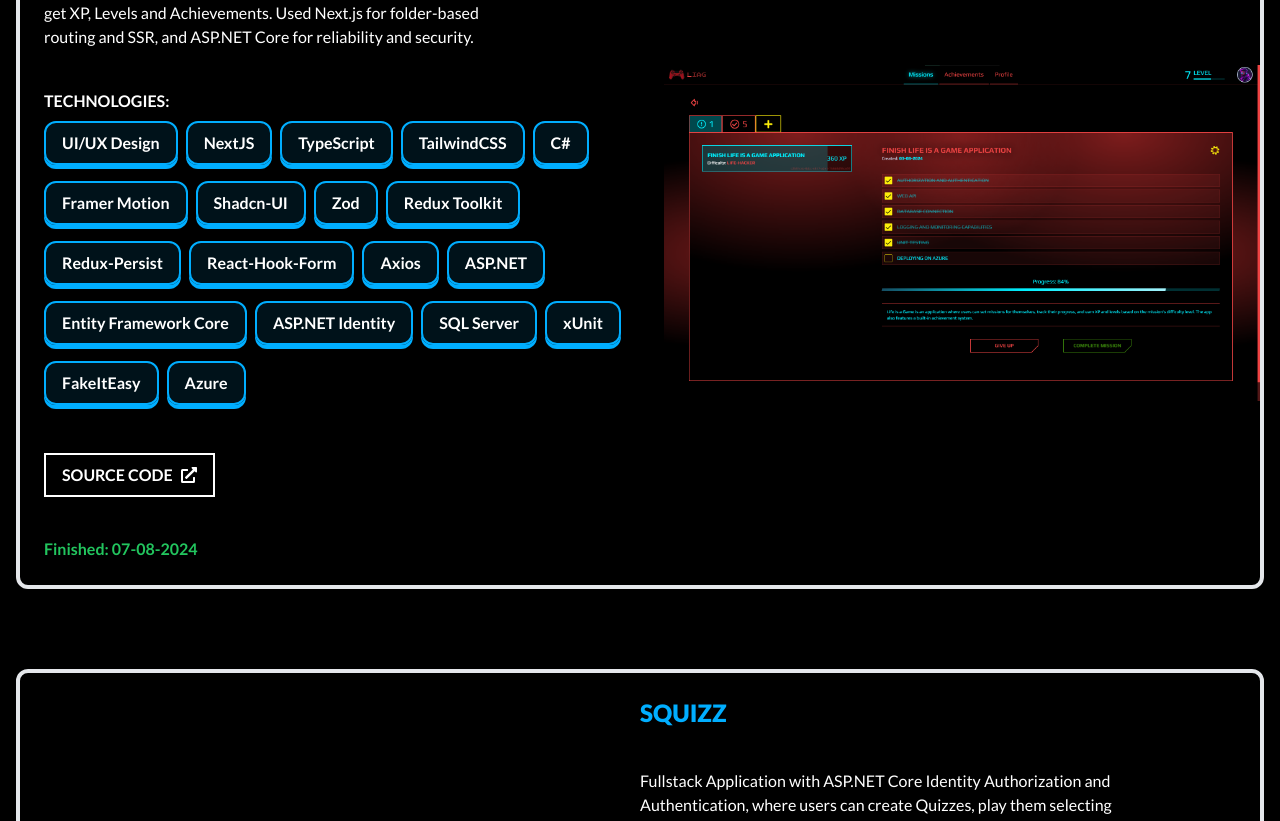
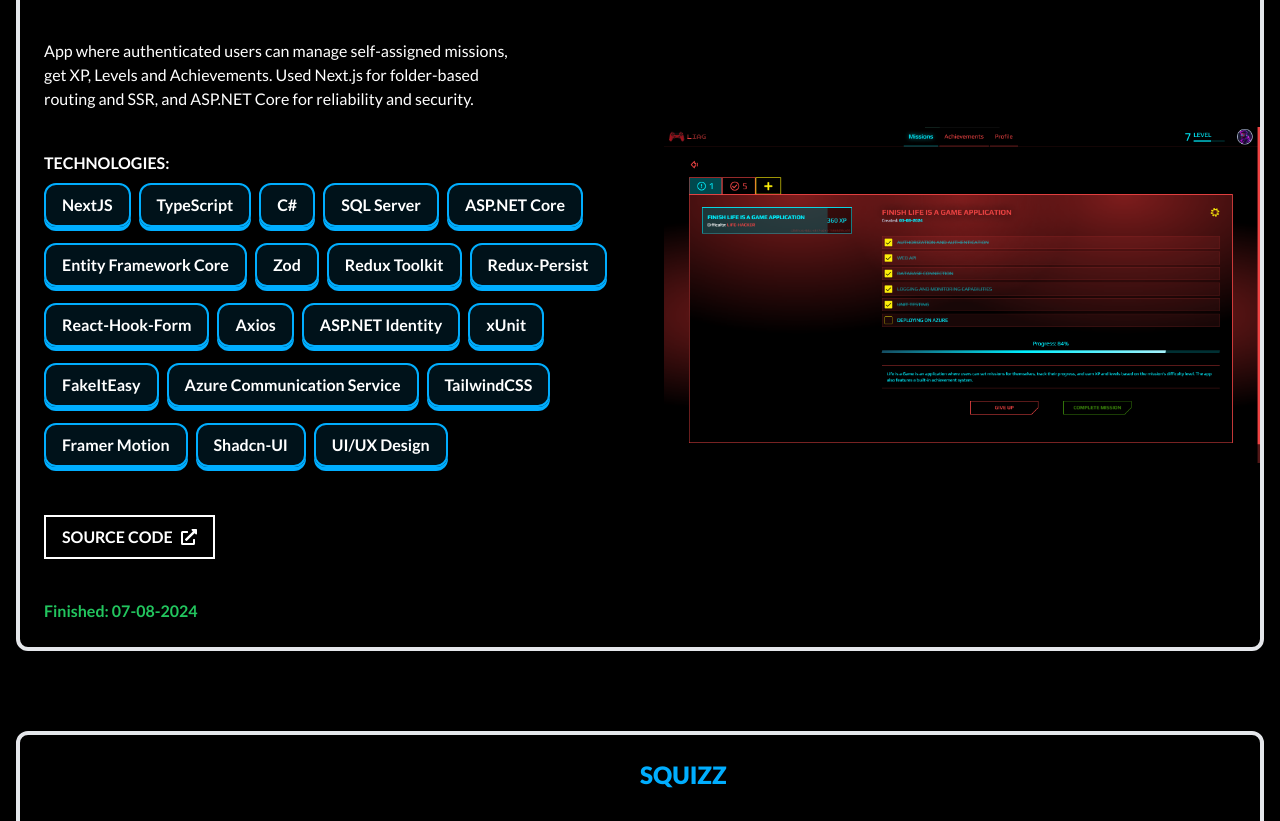
Before and after one commit to BBualdo/Portfolio.BBualdo, a Next.js app: page / in a window 1280 px wide. Shown: the part 2887-3708 px from the top of the page. Built offline with nearby package versions, Linux system fonts and the light colour scheme; a web font is replaced by a local one.

Commit message:
Added a lot of missing projects and introduced Blazor and Azure to filterable skills

```diff
--- a/src/components/Projects/Projects.tsx
+++ b/src/components/Projects/Projects.tsx
@@ -21,7 +21,8 @@ export default function Projects() {
     const relatedTechnologies: { [key: string]: string[] } = {
       "React": ["React", "NextJS"],
       "C#": ["C#", "ASP.NET", "ASP.NET MVC", "ASP.NET Core", ".NET"],
-      "SQL": ["SQL", "SQL Server", "PostgreSQL", "ADO.NET", "Entity Framework Core", "SQLite"]
+      "SQL": ["SQL", "SQL Server", "PostgreSQL", "ADO.NET", "Entity Framework Core", "SQLite", "Dapper"],
+      "Azure": ["Azure", "Azure Functions", "Azure Communication Service"]
     };
 
     return projects.filter(project => currentFilters.every(filter => {
--- a/src/components/Projects/ProjectsFilter.tsx
+++ b/src/components/Projects/ProjectsFilter.tsx
@@ -35,10 +35,10 @@ const ProjectsFilter = ({ currentFilters, setCurrentFilters }: ProjectsFilterPro
       </button>
       <button
         onClick={() => setCurrentFilters([])}
-        className={`${currentFilters.length === 0 ? 'bg-viceCyan/50' : ''} flex items-center gap-2 rounded-xl border-2 border-viceCyan pointer bg-viceCyan/10 px-6 py-3 font-bold text-white shadow-[0_4px_0] shadow-viceCyan transition-all duration-200`}>
+        className={`${currentFilters.length === 0 ? 'bg-viceCyan/50' : ''} flex items-center justify-center gap-2 rounded-xl border-2 border-viceCyan pointer bg-viceCyan/10 px-6 py-3 font-bold text-white shadow-[0_4px_0] shadow-viceCyan transition-all duration-200`}>
         <BsStack className="text-2xl text-viceCyan" /> All
       </button>
-      {skills.filter(s => s.filterable).map(skill => (
+      {skills.filter(s => s.filterable).sort((a, b) => a.filterOrder! - b.filterOrder!).map(skill => (
         <button key={skill.id}
                 className="flex items-center justify-center gap-2 rounded-xl border-2 pointer px-4 py-2 font-bold text-white transition-all duration-200"
                 style={{ boxShadow: `0 4px 0 ${skill.color}`, borderColor: skill.color, backgroundColor: currentFilters.includes(skill.name) ? `rgba(${hexToRgb(skill.color)}, 0.5)` : '' }}
--- a/src/constants/projects.ts
+++ b/src/constants/projects.ts
@@ -16,16 +16,16 @@ export const projects: ProjectType[] = [
   {
     id: 1,
     type: "web",
-    name: "ClassCarsLLC",
+    name: "ClassCars LLC",
     description:
       "A website created for a client specializing in importing cars from Dubai. The site includes several subpages with separate functionalities such as FAQ Accordion, Image Slider, Contact Form, etc.",
     technologies: [
-      "UI/UX Design",
       "NextJS",
       "TypeScript",
       "TailwindCSS",
       "Framer Motion",
       "MUI",
+      "UI/UX Design",
     ],
     finishDate: "09-12-2023 (in progress)",
     image: {
@@ -35,7 +35,7 @@ export const projects: ProjectType[] = [
     },
     linkToRepo: "https://github.com/BBualdo/class-cars-llc",
     linkToLive: "https://classcarsllc.com",
-    slug: "/overview/classcarsllc",
+    slug: "/classcarsllc",
     highlighted: true
   },
   {
@@ -45,25 +45,25 @@ export const projects: ProjectType[] = [
     description:
       "App where authenticated users can manage self-assigned missions, get XP, Levels and Achievements. Used Next.js for folder-based routing and SSR, and ASP.NET Core for reliability and security.",
     technologies: [
-      "UI/UX Design",
       "NextJS",
       "TypeScript",
-      "TailwindCSS",
       "C#",
-      "Framer Motion",
-      "Shadcn-UI",
+      "SQL Server",
+      "ASP.NET Core",
+      "Entity Framework Core",
       "Zod",
       "Redux Toolkit",
       "Redux-Persist",
       "React-Hook-Form",
       "Axios",
-      "ASP.NET",
-      "Entity Framework Core",
       "ASP.NET Identity",
-      "SQL Server",
       "xUnit",
       "FakeItEasy",
-      "Azure"
+      "Azure Communication Service",
+      "TailwindCSS",
+      "Framer Motion",
+      "Shadcn-UI",
+      "UI/UX Design",
     ],
     finishDate: "07-08-2024",
     image: {
@@ -72,7 +72,7 @@ export const projects: ProjectType[] = [
       mobile: "/screenshots/liag/mobile.png",
     },
     linkToRepo: "https://github.com/BBualdo/Life-is-a-Game",
-    slug: "/overview/liag",
+    slug: "/liag",
     highlighted: true
   },
   {
@@ -82,19 +82,20 @@ export const projects: ProjectType[] = [
     description:
       "Fullstack Application with ASP.NET Core Identity Authorization and Authentication, where users can create Quizzes, play them selecting difficulty level which affects time for answer and track score in Leaderboard. It was a part of C# Academy Roadmap, but I extended it with own features.",
     technologies: [
-      "UI/UX Design",
+
       "Angular",
       "TypeScript",
       "Mobile First",
       "C#",
+      "PostgreSQL",
+      "Entity Framework Core",
       "ASP.NET Identity",
-      "ILogger",
-      "Entity Framework Core",
-      "PostgreSQL",
+      "Logging",
       "Web API",
       "Swagger",
       "TailwindCSS",
-      "Angular Material"
+      "Angular Material",
+      "UI/UX Design",
     ],
     finishDate: "30-05-2024",
     image: {
@@ -103,7 +104,7 @@ export const projects: ProjectType[] = [
       mobile: "",
     },
     linkToRepo: "https://github.com/BBualdo/QuizGame",
-    slug: "/overview/quiz-game",
+    slug: "/quiz-game",
     highlighted: true
   },
   {
@@ -113,11 +114,11 @@ export const projects: ProjectType[] = [
     description:
       "A simple landing page created for a client who runs a company that helps other businesses increase their revenue. Website has Cookiebot and Calendly extensions embedded.",
     technologies: [
-      "UI/UX Design",
       "Astro",
       "TypeScript",
       "TailwindCSS",
       "Framer Motion",
+      "UI/UX Design",
     ],
     finishDate: "06-03-2024",
     image: {
@@ -127,7 +128,7 @@ export const projects: ProjectType[] = [
     },
     linkToRepo: "https://github.com/BBualdo/salegency.co",
     linkToLive: "https://salegency.co",
-    slug: "/overview/salegency",
+    slug: "/salegency",
     highlighted: true
   },
   {
@@ -135,15 +136,14 @@ export const projects: ProjectType[] = [
     type: "console",
     name: "Shifts Logger",
     description:
-      "Simple CRUD Console Application where user can manage employees shifts. It was a part of C# Academy Roadmap.",
+      "Entity Framework Core and SQL Server app which connects to Web API to CRUD employee shifts time.",
     technologies: [
       "C#",
+      "SQL Server",
       "Entity Framework Core",
-      "SQL Server",
       "Web API",
       "Swagger",
       "Spectre Console",
-      "CRUD",
     ],
     finishDate: "20-04-2024",
     image: {
@@ -151,8 +151,296 @@ export const projects: ProjectType[] = [
       desktop: "",
       mobile: "",
     },
-    linkToRepo: "https://github.com/BBualdo/ShiftsLogger.BBualdo",
-    slug: "/overview/shifts-logger",
+    linkToRepo: "https://github.com/BBualdo/ShiftsLogger",
+    slug: "/shifts-logger",
     highlighted: true
   },
+  {
+    id: 6,
+    type: "console",
+    name: "Math Game",
+    description:
+      "Simple Console Math Game where user selects which operations he wants to be asked about and has to answer them.",
+    technologies: ["C#"],
+    finishDate: "06-04-2024",
+    image: {
+      console: "",
+      desktop: "",
+      mobile: "",
+    },
+    linkToRepo: "https://github.com/BBualdo/MathGame",
+    slug: "/math-game",
+  },
+  {
+    id: 7,
+    type: "console",
+    name: "Calculator",
+    description:
+      "Simple C# Console calculator.",
+    technologies: ["C#"],
+    finishDate: "07-04-2024",
+    image: {
+      console: "",
+      desktop: "",
+      mobile: "",
+    },
+    linkToRepo: "https://github.com/BBualdo/Calculator",
+    slug: "/calculator",
+  },
+  {
+    id: 8,
+    type: "console",
+    name: "Habit Logger",
+    description:
+      "CRUD App connected to SQLite where user can create own habits and track them.",
+    technologies: ["C#", "ADO.NET", "SQLite"],
+    finishDate: "11-04-2024",
+    image: {
+      console: "",
+      desktop: "",
+      mobile: "",
+    },
+    linkToRepo: "https://github.com/BBualdo/HabitLogger",
+    slug: "/habit-logger",
+  },
+  {
+    id: 9,
+    type: "console",
+    name: "Coding Tracker",
+    description:
+      "CRUD app that let's user track his coding time, set goals and get summary reports for specified period.",
+    technologies: ["C#", "SQLite", "Dapper", "Spectre Console"],
+    finishDate: "13-04-2024",
+    image: {
+      console: "",
+      desktop: "",
+      mobile: "",
+    },
+    linkToRepo: "https://github.com/BBualdo/CodingTracker",
+    slug: "/coding-tracker",
+  },
+  {
+    id: 10,
+    type: "console",
+    name: "Flashcards",
+    description:
+      "CRUD App where user can create stacks of flashcards and perform score based study sessions.",
+    technologies: ["C#", "SQL Server", "Dapper", "Spectre Console"],
+    finishDate: "16-04-2024",
+    image: {
+      console: "",
+      desktop: "",
+      mobile: "",
+    },
+    linkToRepo: "https://github.com/BBualdo/Flashcards",
+    slug: "/flashcards",
+  },
+  {
+    id: 11,
+    type: "console",
+    name: "Drinks Info",
+    description:
+      "Simple App which calls CocktailDB API and lets user get info about drink filtered by categories.",
+    technologies: ["C#", "Spectre Console", "CocktailDB API"],
+    finishDate: "17-04-2024",
+    image: {
+      console: "",
+      desktop: "",
+      mobile: "",
+    },
+    linkToRepo: "https://github.com/BBualdo/DrinksInfo",
+    slug: "/drinks-info",
+  },
+  {
+    id: 12,
+    type: "console",
+    name: "Phone Book",
+    description:
+      "Console App where user can create contacts and add them to groups. All operations supports CRUD with Entity Framework Core and SQL Server.",
+    technologies: ["C#", "SQL Server", "Entity Framework Core", "Spectre Console"],
+    finishDate: "18-04-2024",
+    image: {
+      console: "",
+      desktop: "",
+      mobile: "",
+    },
+    linkToRepo: "https://github.com/BBualdo/PhoneBook",
+    slug: "/phonebook",
+  },
+  {
+    id: 13,
+    type: "console",
+    name: "Exercise Tracker",
+    description:
+      "Entity Framework Core with SQL Server CRUD App that let's user track their exercise time. Purpose of this challenge was to use Repository Pattern.",
+    technologies: ["C#", "SQL Server", "Entity Framework Core", "ASP.NET", "Web API", "Swagger", "Spectre Console"],
+    finishDate: "21-04-2024",
+    image: {
+      console: "",
+      desktop: "",
+      mobile: "",
+    },
+    linkToRepo: "https://github.com/BBualdo/ExerciseTracker",
+    slug: "/exercise-tracker",
+  },
+  {
+    id: 14,
+    type: "console",
+    name: "Sport Results Notifier",
+    description:
+      "Simple Script that scraps NBA games results and sends it via email to user every day.",
+    technologies: ["C#", "Html Agility Pack", "SMTP"],
+    finishDate: "23-04-2024",
+    image: {
+      console: "",
+      desktop: "",
+      mobile: "",
+    },
+    linkToRepo: "https://github.com/BBualdo/SportsResultsNotifier",
+    slug: "/sport-results-notifier",
+  },
+  {
+    id: 15,
+    type: "console",
+    name: "Excel Reader",
+    description:
+      "Application which reads people data from Excel and saves it to SQL Server database.",
+    technologies: ["C#", "SQL Server", "Entity Framework Core", "EPPlus", "Spectre Console"],
+    finishDate: "23-04-2024",
+    image: {
+      console: "",
+      desktop: "",
+      mobile: "",
+    },
+    linkToRepo: "https://github.com/BBualdo/ExcelReader",
+    slug: "/excel-reader",
+  },
+  {
+    id: 16,
+    type: "web",
+    name: "No Smoking",
+    description:
+      "",
+    technologies: ["Angular", "TypeScript", "C#", "PostgreSQL", "Entity Framework Core", "ASP.NET", "Web API"],
+    finishDate: "10-05-2024",
+    image: {
+      console: "",
+      desktop: "",
+      mobile: "",
+    },
+    linkToRepo: "https://github.com/BBualdo/NoSmoking",
+    slug: "/no-smoking",
+  },
+  {
+    id: 18,
+    type: "web",
+    name: "Sleep Tracker",
+    description:
+      "Sleep Tracker is an application designed to help users monitor their sleep patterns. Users can conveniently track their sleep time by either setting a timer or managing their sleep data manually through CRUD operations.",
+    technologies: ["Angular", "TypeScript", "C#", "PostgreSQL", "Entity Framework Core", "ASP.NET", "Web API", "Angular Material", "Sass"],
+    finishDate: "25-05-2024",
+    image: {
+      console: "",
+      desktop: "",
+      mobile: "",
+    },
+    linkToRepo: "https://github.com/BBualdo/SleepTracker",
+    slug: "/sleep-tracker",
+  },
+  {
+    id: 19,
+    type: "web",
+    name: "Product Management System",
+    description:
+      "Simple Product Management System app with Role-Based Authentication and Authorization, where user can browse, create, update and delete products and admin can do the same with users.",
+    technologies: ["Angular", "TypeScript", "C#", "PostgreSQL", "Entity Framework Core", "FluentAPI", "ASP.NET", "Web API", "ASP.NET Identity", "Angular Material", "TailwindCSS", "PapercutSMTP"],
+    finishDate: "10-06-2024",
+    image: {
+      console: "",
+      desktop: "",
+      mobile: "",
+    },
+    linkToRepo: "https://github.com/BBualdo/PMS",
+    slug: "/pms",
+  },
+  {
+    id: 20,
+    type: "web",
+    name: "Wardrobe Inventory",
+    description:
+      "",
+    technologies: ["Blazor", "C#", "PostgreSQL", "Entity Framework Core"],
+    finishDate: "25-06-2024",
+    image: {
+      console: "",
+      desktop: "",
+      mobile: "",
+    },
+    linkToRepo: "https://github.com/BBualdo/Wardrobe",
+    slug: "/wardrobe",
+  },
+  {
+    id: 21,
+    type: "web",
+    name: "Sage Memo",
+    description:
+      "App where user can select difficulty and try to match all card pairs. Scores are saved to SQL database and user can view the records.",
+    technologies: ["Blazor", "C#", "PostgreSQL", "Entity Framework Core", "TailwindCSS"],
+    finishDate: "27-06-2024",
+    image: {
+      console: "",
+      desktop: "",
+      mobile: "",
+    },
+    linkToRepo: "https://github.com/BBualdo/BlazorMemoryGame",
+    slug: "/sage-memo",
+  },
+  {
+    id: 22,
+    type: "web",
+    name: "Shopping List",
+    description:
+      "",
+    technologies: ["React", "TypeScript", "C#", "PostgreSQL", "Entity Framework Core", "ASP.NET", "Web API", "TailwindCSS"],
+    finishDate: "29-06-2024",
+    image: {
+      console: "",
+      desktop: "",
+      mobile: "",
+    },
+    linkToRepo: "https://github.com/BBualdo/ShoppingList",
+    slug: "/shopping-list",
+  },
+  {
+    id: 23,
+    type: "web",
+    name: "Friends Manager",
+    description:
+      "",
+    technologies: ["NextJS", "TypeScript", "C#", "PostgreSQL", "Entity Framework Core", "Axios", "ASP.NET", "Web API", "Recoil", "TailwindCSS"],
+    finishDate: "03-07-2024",
+    image: {
+      console: "",
+      desktop: "",
+      mobile: "",
+    },
+    linkToRepo: "https://github.com/BBualdo/FriendsManager",
+    slug: "/friends-manager",
+  },
+  {
+    id: 24,
+    type: "console",
+    name: "Order Processing System",
+    description:
+      "This project is an implementation of an order processing system using Azure Functions. It demonstrates the use of various Azure Function triggers to automate the order processing workflow from receiving orders to sending notifications and updating the inventory.",
+    technologies: ["Azure Functions", "C#", "CosmosDB", "Azure Storage Emulator", "PapercutSMTP"],
+    finishDate: "03-08-2024",
+    image: {
+      console: "",
+      desktop: "",
+      mobile: "",
+    },
+    linkToRepo: "https://github.com/BBualdo/AzureFunctions.BBualdo",
+    slug: "/azure-functions",
+  },
 ];
```
Also changed, not shown: src/constants/skills.ts (+29 -5 lines), public/icons/Azure.svg (added), public/icons/Blazor.svg (added).
